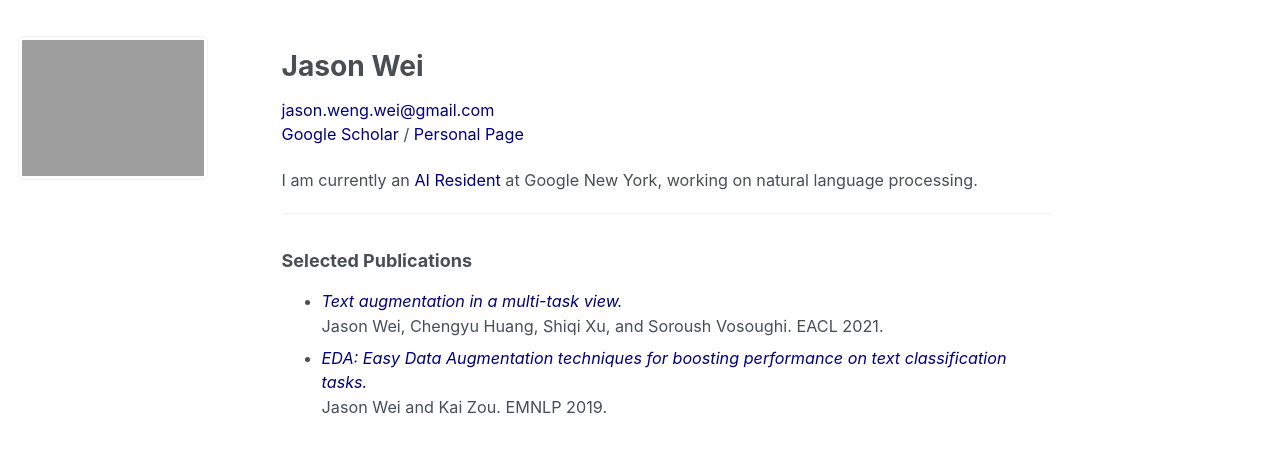
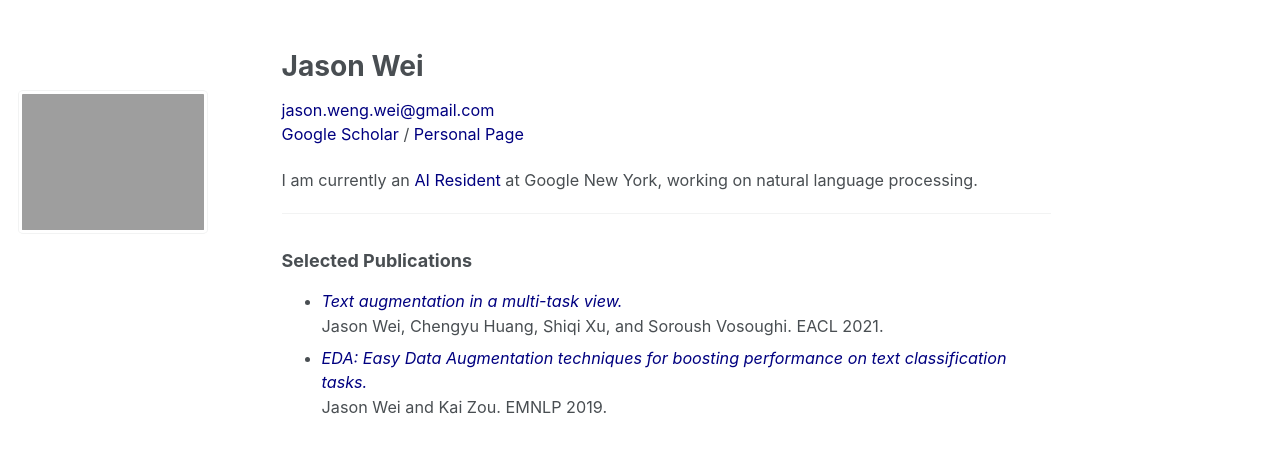
Before and after one commit to jasonwei20/jasonwei20.github.io, a Jekyll site: the page built from _pages/about.md, in a window 1280 px wide. Shown: the top 453 px of the page. Built offline with Jekyll 4.4.1, drawn with Linux system fonts in a browser that asks for light colours.

Commit message:
add stuff

```diff
--- a/_sass/_sidebar.scss
+++ b/_sass/_sidebar.scss
@@ -11,7 +11,7 @@
           transform: translate3d(0, 0 , 0);
 
   @include clearfix();
-  margin-bottom: 3em;
+  margin-top: 3em;
   margin-bottom: 1em;
 
   @include breakpoint($large) {
```
